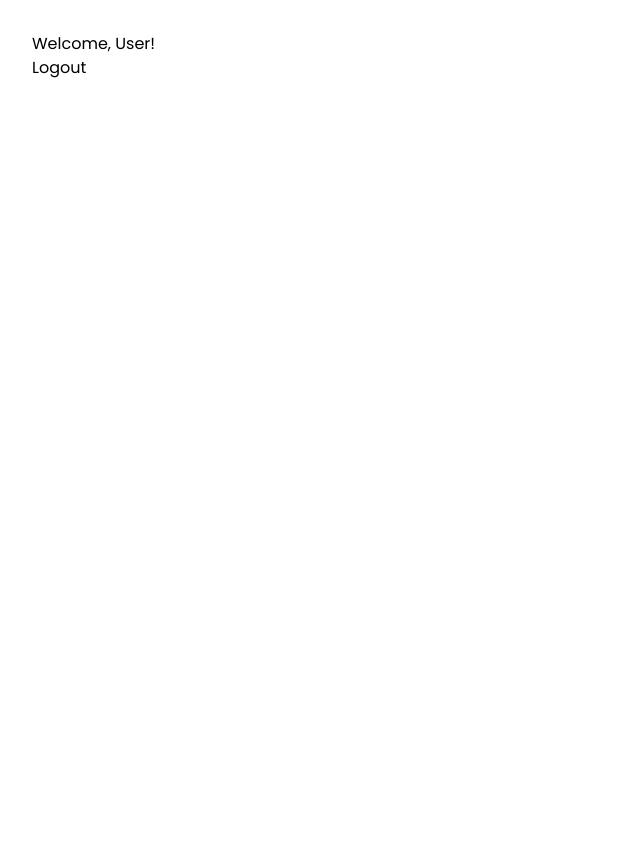
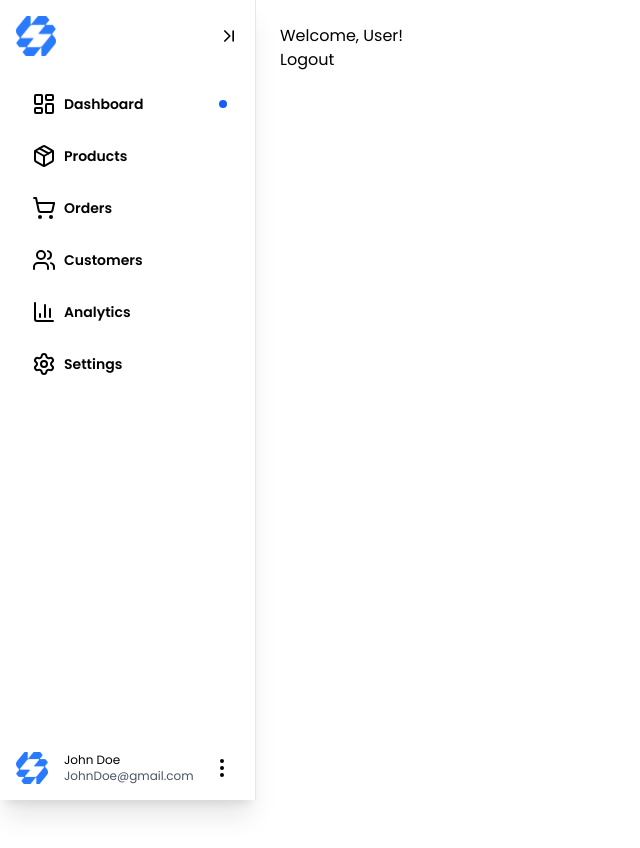
Before and after one commit to paedDev/RBAC-MERN-Stack, a React app in the folder frontend/: page /dashboard in a window 1280 px wide. Shown: the whole page, without its empty margins (0-640 px from the left). Before the commit the page ends 800 px from the top, so only its background shows below. Built offline with nearby package versions, Linux system fonts and the light colour scheme; no server answers; sample sign-in values are in the browser's storage; the HTML template or start-up script is replaced by a standard one; a web font is replaced by a local one.

Commit message:
implemented dynamic navbar

```diff
--- a/frontend/src/App.jsx
+++ b/frontend/src/App.jsx
@@ -1,12 +1,38 @@
 import React from 'react';
-import { Routes, Route } from "react-router-dom";
+import { Routes, Route, useLocation } from "react-router-dom";
 import Login from './pages/Auth/Login.jsx';
 import Register from './pages/Auth/Register.jsx';
 import Dashboard from './pages/Dashboard.jsx';
 import ProtectedRoute from './components/ProtectedRoute.jsx';
 import AdminDashboard from './pages/AdminDashboard.jsx';
+import Navbar, { SideBarItem } from "./components/Navbar.jsx";
+import {
+  LayoutDashboard,
+  Package,
+  ShoppingCart,
+  Users,
+  BarChart3,
+  Settings,
+
+} from 'lucide-react';
+import Products from './pages/Products.jsx';
+
 const App = () => {
+  const location = useLocation();
+  const hideNavbar = ['/login', '/register'].includes(location.pathname);
   return (
+    <div className='flex w-full min-h-screen'>
+      {!hideNavbar && (
+        <Navbar>
+          <SideBarItem icon={<LayoutDashboard />} text={"Dashboard"} active to={'/dashboard'} />
+          <SideBarItem icon={<Package />} text={"Products"} to={"/products"} />
+          <SideBarItem icon={<ShoppingCart />} text={"Orders"} />
+          <SideBarItem icon={<Users />} text={"Customers"} />
+          <SideBarItem icon={<BarChart3 />} text={"Analytics"} />
+          <SideBarItem icon={<Settings />} text={"Settings"} />
+        </Navbar>
+      )}
+      <main className='p-6  w-full overflow-auto'>
         <Routes>
           <Route path='/login' element={<Login />} />
           <Route path='/register' element={<Register />} />
@@ -20,7 +46,13 @@ const App = () => {
               <AdminDashboard />
             </ProtectedRoute>
           } />
+          {/* Product Routes */}
+          <Route path='/products' element={<Products />} />
         </Routes>
+      </main>
+
+    </div >
+
 
   );
 };
--- a/frontend/src/components/Navbar.jsx
+++ b/frontend/src/components/Navbar.jsx
@@ -1,9 +1,57 @@
 import React from 'react';
+import { ChevronFirst, EllipsisVertical, ChevronLast } from 'lucide-react';
+import { NavLink } from 'react-router-dom';
+const Navbar = ({ children }) => {
+  return (
+    <aside className='h-screen'>
+      <nav className='flex flex-col justify-between w-64 border-r border-gray-200 shadow-xl h-full p-4 overflow-hidden '>
+        {/* top part */}
+        <div className='flex items-center justify-between'>
+          <img src="/images/Logo.png" alt="" className='size-10' />
+          <button>
+            <ChevronLast className='size-5' />
+          </button>
+        </div>
+        {/* middle part */}
+        <ul className='flex-1 px-1 py-4'>
+          {children}
+        </ul>
 
-const Navbar = () => {
-  return (
-    <div>Navbar</div>
+
+        {/* bottom part */}
+        <div className='flex space-x-4 items-center '>
+          <img src="/images/Logo.png" alt="" className='size-8' />
+          <div className='text-xs flex flex-col'>
+            <h4>John Doe</h4>
+            <span className='text-gray-600'>JohnDoe@gmail.com</span>
+          </div>
+          <EllipsisVertical />
+        </div>
+
+      </nav>
+    </aside>
   );
 };
 
 export default Navbar;
+
+
+export const SideBarItem = ({ icon, text, active, alert, to }) => {
+  return (
+    <NavLink to={to} className='flex items-center space-x-2  rounded-lg  justify-between  transition-colors duration-500 my-3'>
+      <div className="relative flex items-center space-x-2 overflow-hidden group w-full px-3 py-2 rounded-md">
+        <span
+          className="absolute top-0 left-0 h-full w-0 bg-blue-200 transition-all duration-500 ease-in-out group-hover:w-full origin-left"
+        ></span>
+        <span className="relative z-10 group-hover:text-blue-800 duration-500 transition-colors">{icon}</span>
+        <span className="relative z-10 text-sm font-semibold group-hover:text-blue-800 duration-500 transition-colors">{text}</span>
+        {active && <div className=' absolute w-2 h-2 bg-blue-600 rounded-xl right-2'>
+
+        </div>}
+      </div>
+
+
+
+    </NavLink>
+  );
+};
--- a/frontend/src/pages/Dashboard.jsx
+++ b/frontend/src/pages/Dashboard.jsx
@@ -5,7 +5,7 @@ const Dashboard = () => {
   const { user, logout } = useAuth();
 
   return (
-    <div className="p-8">
+    <div className="w-full h-screen  ">
       <h1>Welcome, {user?.name || 'User'}!</h1>
       <button onClick={logout}>Logout</button>
     </div>
--- /dev/null
+++ b/frontend/src/pages/Products.jsx
@@ -0,0 +1,9 @@
+import React from 'react';
+
+const Products = () => {
+  return (
+    <div>Products</div>
+  );
+};
+
+export default Products;
```
Also changed, not shown: frontend/public/images/Logo.png (added). Lines whose indentation alone changed are shown as unchanged.
